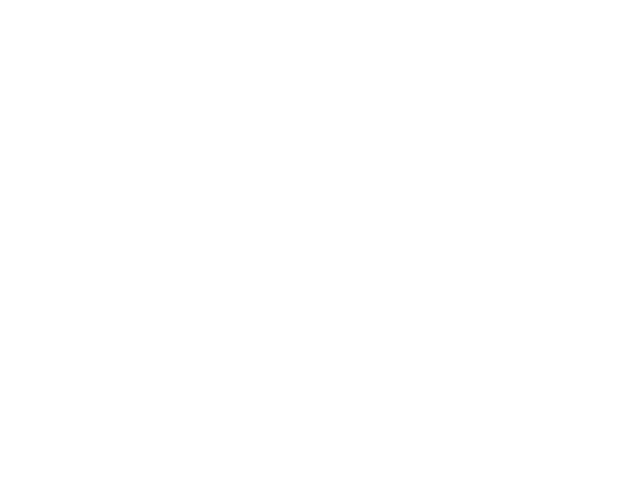
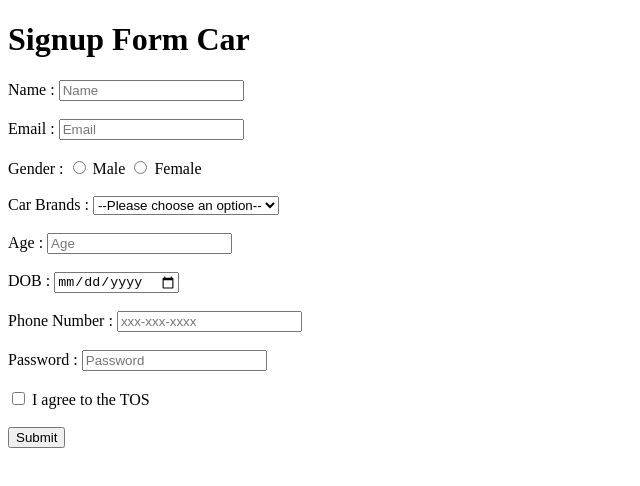
Before and after one commit to acciojob/signup-form-car-Adnanahmad27, a website: page main.html in a window 1280 px wide. Shown: the whole page, without its empty margins (0-640 px from the left). Drawn offline with Linux system fonts and the light colour scheme.

Commit message:
created a submission

```diff
--- a/main.html
+++ b/main.html
@@ -4,11 +4,49 @@
 
 <head>
 	<link rel="stylesheet" href="styles.css">
+	<title>Signup Form Car</title>
 </head>
 
 <body>
-	<!-- the entire body must be written by student -->
-    <script type="text/javascript" src="./script.js">
+	<h1>Signup Form Car</h1>
+	<form method="post">
+		<label for="name">Name : </label>
+		<input type="text" id="name" placeholder="Name" required>
+		<br><br>
+		<label for="email">Email : </label>
+		<input type="text" id="email" placeholder="Email" required>
+		<br><br>
+		<label for="gender">Gender :</label>
+		<input type="radio" id="gender_m" name="gender"  required>
+		<label for="gender_m">Male </label>
+		<input type="radio" id="gender_f" name="gender"  required>
+		<label for="gender_f">Female </label>
+		<br><br>
+		<label for="car">Car Brands : </label>
+		<select id="car" required>
+			<option>--Please choose an option--</option>
+			<option>BC</option>
+			<option>AB</option>
+			<option>AC</option>
+		</select><br><br>
+		<label for="age">Age : </label>
+		<input type="number" id="age" placeholder="Age" required>
+		<br><br>
+		<label for="dob">DOB : </label>
+		<input type="date" id="dob" required>
+		<br><br>
+		<label for="tel">Phone Number : </label>
+		<input type="tel" id="tel" placeholder="xxx-xxx-xxxx">
+		<br><br>
+		<label for="password">Password : </label>
+		<input type="password" id="password" placeholder="Password" required>
+		<br><br>
+		<input type="checkbox" id="tos" required>
+		<label for="tos">I agree to the TOS </label>
+		<br><br>
+		<button type="submit">Submit</button>
+	</form>
+<script type="text/javascript" src="./script.js">
 </script>
 
 </body>
```
